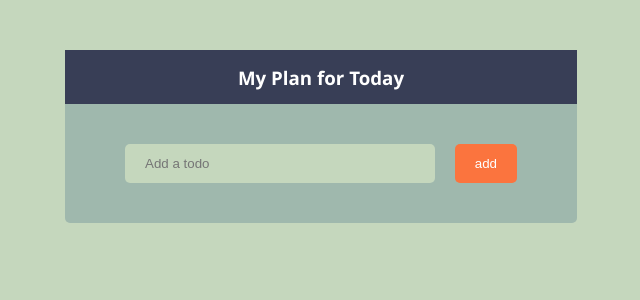
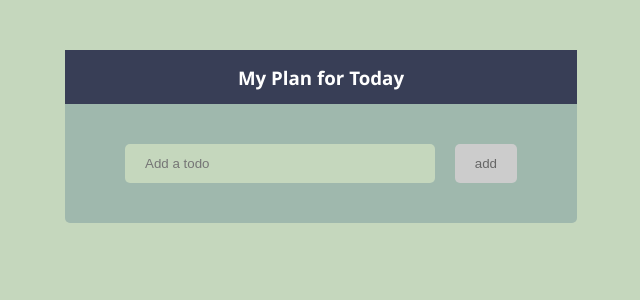
Before and after one commit to Vinyla/todo-list, a React (Create React App) app: page / in a window 1280 px wide. Shown: the top 300 px of the page, without its empty margins (319-959 px from the left). Built offline with nearby package versions, Linux system fonts and the light colour scheme.

Commit message:
button disabled

```diff
--- a/src/assets/styles/form.css
+++ b/src/assets/styles/form.css
@@ -47,6 +47,11 @@ button {
   background-color: #fb743e;
   color: #ffffff;
 }
+button:disabled,
+button[disabled]{
+   background-color: #cccccc;
+  color: #666666;
+}
 
 .list {
   margin-top: 20px;
```
